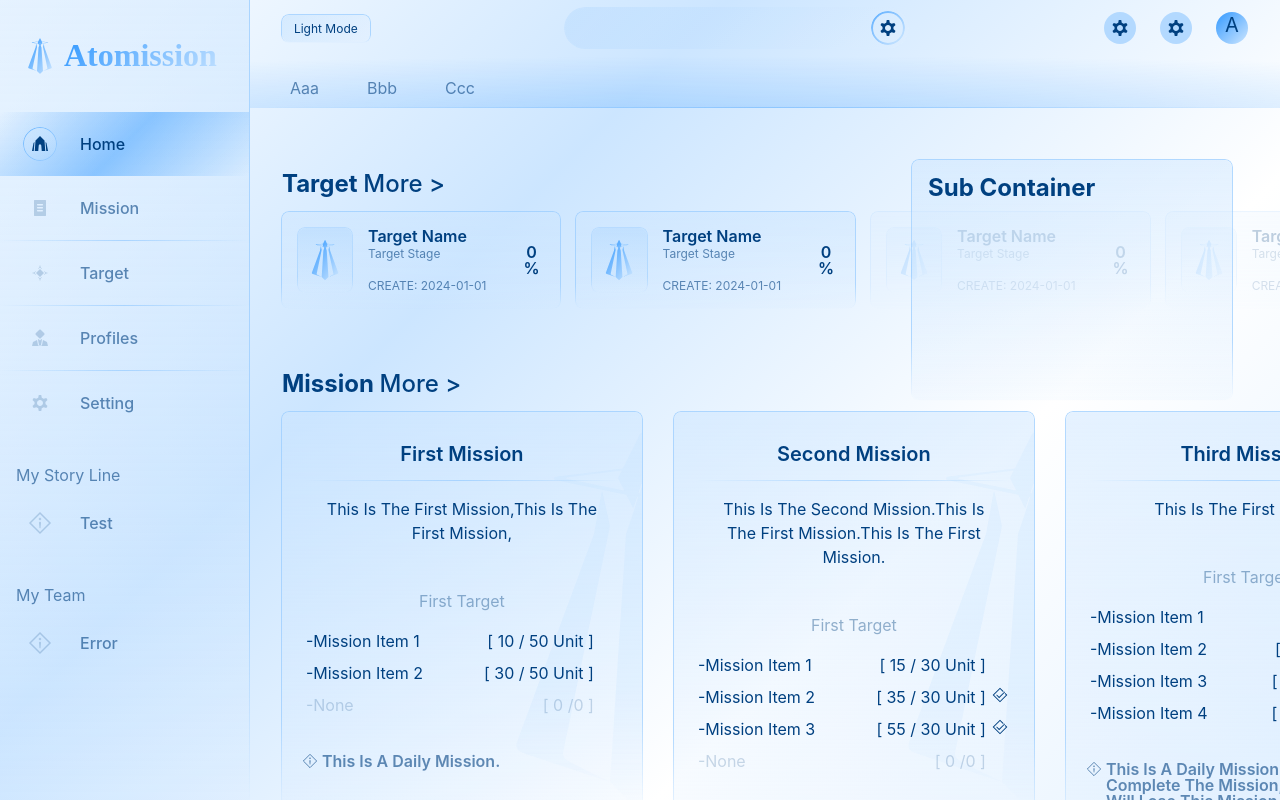
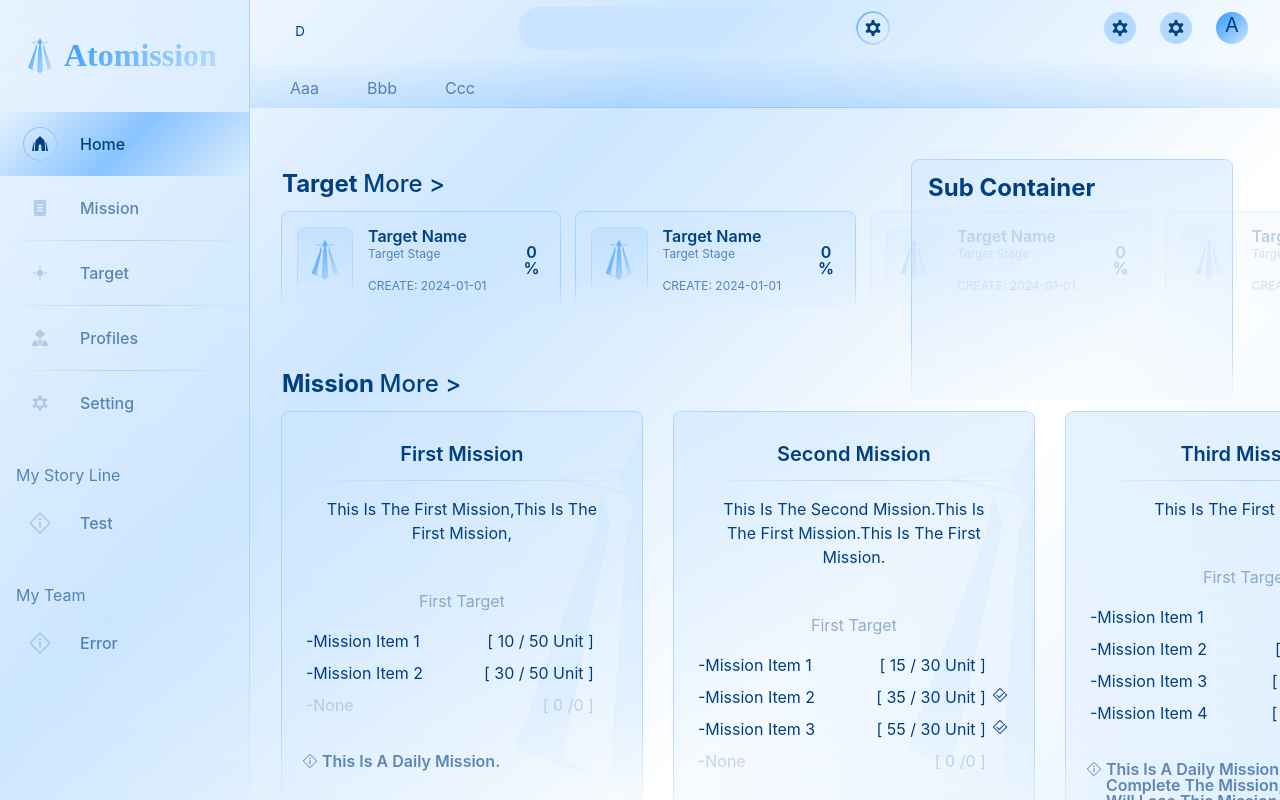
Before and after one commit to silence870121/Atomission, a Vue app: page / in a window 1280 px wide. Built offline with nearby package versions, Linux system fonts and the light colour scheme.

Commit message:
feat: add function to switch specific themes, and split theme switch button.
新增指定深淺模式的函數，並將切換按鈕分離成單獨的暗色按鈕和亮色按鈕。

issue #60

```diff
--- a/src/components/Theme.vue
+++ b/src/components/Theme.vue
@@ -1,35 +1,18 @@
 <script setup>
-import { ref, onMounted } from 'vue';
 import { useThemeStore } from '@/stores/theme';
-import { useSettingStore } from "@/stores/setting";
+import { useSettingStore } from '@/stores/setting';
 const theme = useThemeStore()
 const setting = useSettingStore()
-let themeText = ref('Theme Mode')
-function renderThemeText() {
-    switch (setting.isDarkMode) {
-        case true:
-            themeText.value = 'Dark Mode'
-            break;
-        case false:
-            themeText.value = 'Light Mode';
-            break;
-        default:
-            break;
-    }
-}
-onMounted(() => {
-    renderThemeText()
-})
 </script>
 
 <template>
-    <button class="theme-btn border" @click="theme.switchTheme(), renderThemeText()">{{ themeText }}</button>
+    <button v-if="setting.isDarkMode" class="theme-btn" @click="theme.lightTheme()">L</button>
+    <button v-else class="theme-btn" @click="theme.darkTheme()">D</button>
 </template>
 
 <style>
 .theme-btn {
-    font-size: 0.75rem;
-    background: var(--action);
-    white-space: nowrap;
+    width: 1.5rem;
+    height: 1.5rem;
 }
 </style>
--- a/src/stores/theme.js
+++ b/src/stores/theme.js
@@ -117,6 +117,18 @@ export const useThemeStore = defineStore('theme', () => {
         setting.isDarkMode = !setting.isDarkMode
         renderThemeStyle()
     }
-
-    return { renderThemeStyle, switchTheme }
+    function darkTheme() {
+        setting.isDarkMode = true
+        renderThemeStyle()
+    }
+    function lightTheme() {
+        setting.isDarkMode = false
+        renderThemeStyle()
+    }
+    return {
+        renderThemeStyle,
+        switchTheme,
+        darkTheme,
+        lightTheme
+    }
 })
```
